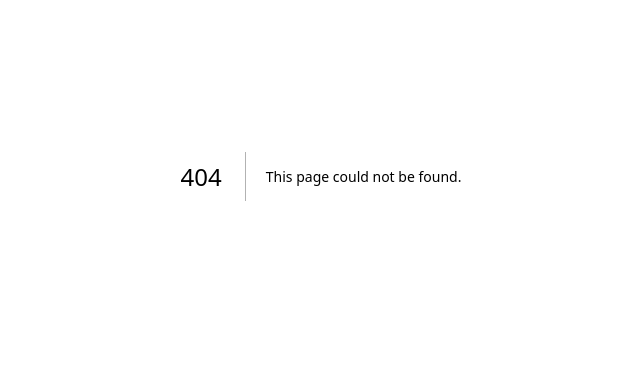
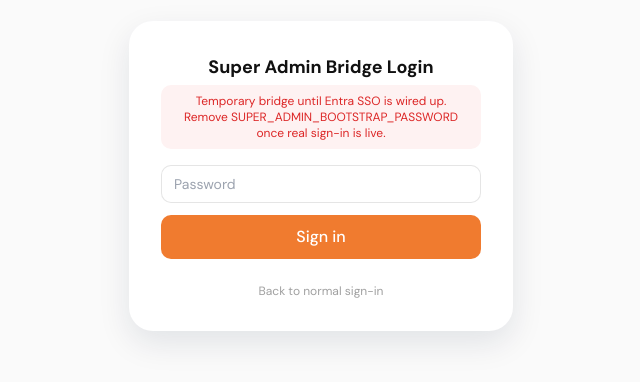
Before and after one commit to praneetpv/GEMS, a Next.js app: page /admin-login in a window 1280 px wide. Before the commit this address had no page. Shown: the part 224-606 px from the top of the page, without its empty margins (319-959 px from the left). Built offline with nearby package versions, Linux system fonts and the light colour scheme.

Commit message:
Add password-gated Super Admin bridge login
Bridges HR/Admin access on Railway before the real Azure AD App
Registration is set up. Off by default: requires
SUPER_ADMIN_BOOTSTRAP_PASSWORD to be explicitly set (never committed),
and only ever signs in as the existing Super Admin account.

```diff
--- /dev/null
+++ b/src/app/admin-login/actions.ts
@@ -0,0 +1,40 @@
+'use server';
+
+import { timingSafeEqual } from 'crypto';
+import { redirect } from 'next/navigation';
+import { prisma } from '@/lib/db';
+import { setSessionCookie } from '@/lib/session';
+
+// Single-account "break glass" login, separate from /dev-login's seeded-user
+// picker. Requires a real password (constant-time compared, never stored --
+// only ever read from SUPER_ADMIN_BOOTSTRAP_PASSWORD) and only ever signs in
+// as the existing Super Admin account, never as anyone else. A bridge so
+// HR/Admin can start setting up cycles/users on Railway before the real
+// Azure AD App Registration is wired up -- unset the env var once real SSO
+// is live and this route stops working entirely.
+function passwordMatches(input: string, expected: string): boolean {
+  const a = Buffer.from(input);
+  const b = Buffer.from(expected);
+  if (a.length !== b.length) return false;
+  return timingSafeEqual(a, b);
+}
+
+export async function bootstrapAdminLogin(formData: FormData) {
+  const expected = process.env.SUPER_ADMIN_BOOTSTRAP_PASSWORD;
+  if (!expected) {
+    redirect('/admin-login?error=not_configured');
+  }
+
+  const password = String(formData.get('password') ?? '');
+  if (!password || !passwordMatches(password, expected!)) {
+    redirect('/admin-login?error=wrong_password');
+  }
+
+  const superAdmin = await prisma.user.findFirst({ where: { role: 'SUPER_ADMIN' }, orderBy: { createdAt: 'asc' } });
+  if (!superAdmin) {
+    redirect('/admin-login?error=no_super_admin');
+  }
+
+  setSessionCookie(superAdmin!.id);
+  redirect('/');
+}
--- /dev/null
+++ b/src/app/admin-login/page.tsx
@@ -0,0 +1,41 @@
+import { bootstrapAdminLogin } from './actions';
+
+const ERROR_MESSAGES: Record<string, string> = {
+  wrong_password: 'Incorrect password.',
+  not_configured: 'This bridge login is not enabled on this deployment.',
+  no_super_admin: 'No Super Admin account exists yet — seed or import one first.',
+};
+
+export default function AdminBootstrapLoginPage({ searchParams }: { searchParams: { error?: string } }) {
+  const error = searchParams.error ? ERROR_MESSAGES[searchParams.error] ?? 'Something went wrong.' : null;
+
+  return (
+    <main className="min-h-screen flex items-center justify-center bg-paper px-4">
+      <div className="w-full max-w-sm bg-white rounded-2xl shadow-md p-8 text-center">
+        <h1 className="text-lg font-serif font-semibold text-ink mb-1">Super Admin Bridge Login</h1>
+        <p className="text-xs text-red-600 bg-red-50 rounded-lg px-3 py-2 mb-4">
+          Temporary bridge until Entra SSO is wired up. Remove SUPER_ADMIN_BOOTSTRAP_PASSWORD once real sign-in is live.
+        </p>
+        {error ? <p className="text-sm text-red-600 bg-red-50 rounded-lg px-3 py-2 mb-4">{error}</p> : null}
+        <form action={bootstrapAdminLogin} className="space-y-3">
+          <input
+            name="password"
+            type="password"
+            required
+            placeholder="Password"
+            className="w-full rounded-lg border border-black/10 px-3 py-2 text-sm"
+          />
+          <button
+            type="submit"
+            className="block w-full rounded-lg bg-accent hover:bg-accent-hover text-white font-medium py-2.5 transition-colors"
+          >
+            Sign in
+          </button>
+        </form>
+        <a href="/login" className="block text-xs text-ink/40 hover:underline mt-6">
+          Back to normal sign-in
+        </a>
+      </div>
+    </main>
+  );
+}
```
Also changed, not shown: 1 other file (tests, documents, lock files or other folders).
